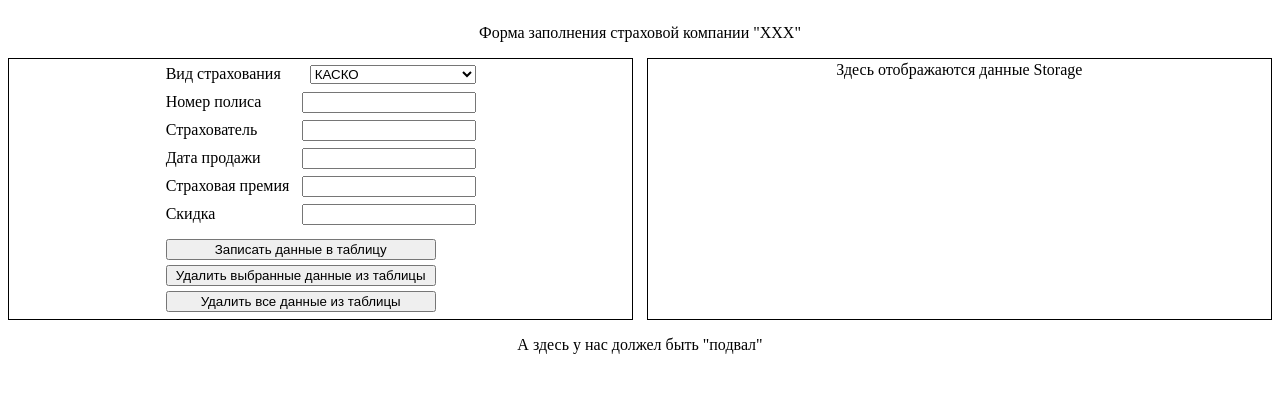
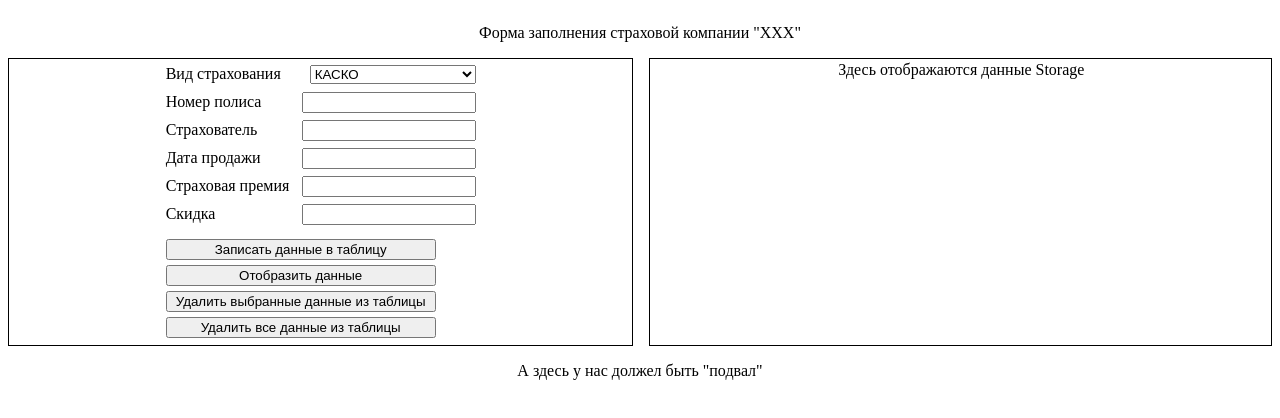
Before and after one commit to IljaNovo/TaskThreeJS, a plain HTML site: page index.html in a window 1280 px wide. Drawn offline with nearby package versions, Linux system fonts and the light colour scheme.

Commit message:
implemented show date storage

```diff
--- a/DisplayDateService.js
+++ b/DisplayDateService.js
@@ -1,11 +1,23 @@
 var displayDateService = (function() {
 
     function showDate() {
-        var displayTag = document.getElementById("right");
+        var displayTag = document.getElementById("storageDate");
 
+        displayTag.innerHTML = "";
 
+        var currentItem;
 
-        displayTag.innerHTML += "<br />Какой хороший день!";
+        for (var i = 0; i < localStorage.length; ++i) {
+            currentItem = dateManager.getDateStorage(localStorage.key(i));
+
+            displayTag.innerHTML += "<br />" +
+                "Вид страховки: " + currentItem.type + "<br />" +
+                "Номер полиса: " + currentItem.number + "<br />" +
+                "Страхователь: " + currentItem.insurer + "<br />" +
+                "Дата продажи: " + currentItem.saleDate + "<br />" +
+                "Страховая премия: " + currentItem.premium + "<br />" +
+                "Скидка: " + currentItem.discount + "<br />";
+        }
     }
     return {
         showDate : showDate
--- a/index.html
+++ b/index.html
@@ -69,6 +69,7 @@
 
         <div class="blockButton">
             <input type="button" onclick="dateManager.setDate()" id="writeButton" value="Записать данные в таблицу"/>
+            <input type="button" onclick="displayDateService.showDate()" id="showDateButton" value="Отобразить данные"/>
             <input type="button" id="deleteButton" value="Удалить выбранные данные из таблицы"/>
             <input type="button" id="deleteAllButton" value="Удалить все данные из таблицы"/>
         </div>
@@ -76,7 +77,8 @@
     </section>
 
     <section id="right">
-        <div id="storageDate">Здесь отображаются данные Storage</div>
+        <div id="headerDate">Здесь отображаются данные Storage</div>
+        <div id="storageDate"></div>
     </section>
 
     </main>
--- a/style.css
+++ b/style.css
@@ -1,7 +1,7 @@
 #left {
     float: left;
     width: 49%;
-    height: 256px;
+    height: 282px;
     border: 1px solid black;
     padding: 2px;
     display: table;
@@ -10,10 +10,10 @@
 #right {
     float: right;
     width: 49%;
-    height: 256px;
+    height: 282px;
     border: 1px solid black;
     padding: 2px;
-    overflow: auto;
+    padding-right: 0;
 }
 
 header {
@@ -28,8 +28,13 @@ header div {
     text-align: center;
 }
 
+#headerDate {
+    text-align: center;
+}
+
 #storageDate {
-    text-align: center;
+    height: 265px;
+    overflow: auto;
 }
 
 footer {
@@ -86,6 +91,11 @@ footer div {
     margin-bottom: 5px;
 }
 
+#showDateButton {
+    width: 270px;
+    margin-bottom: 5px;
+}
+
 .blockOfFilds .text {
     width: 166px;
 }
```
